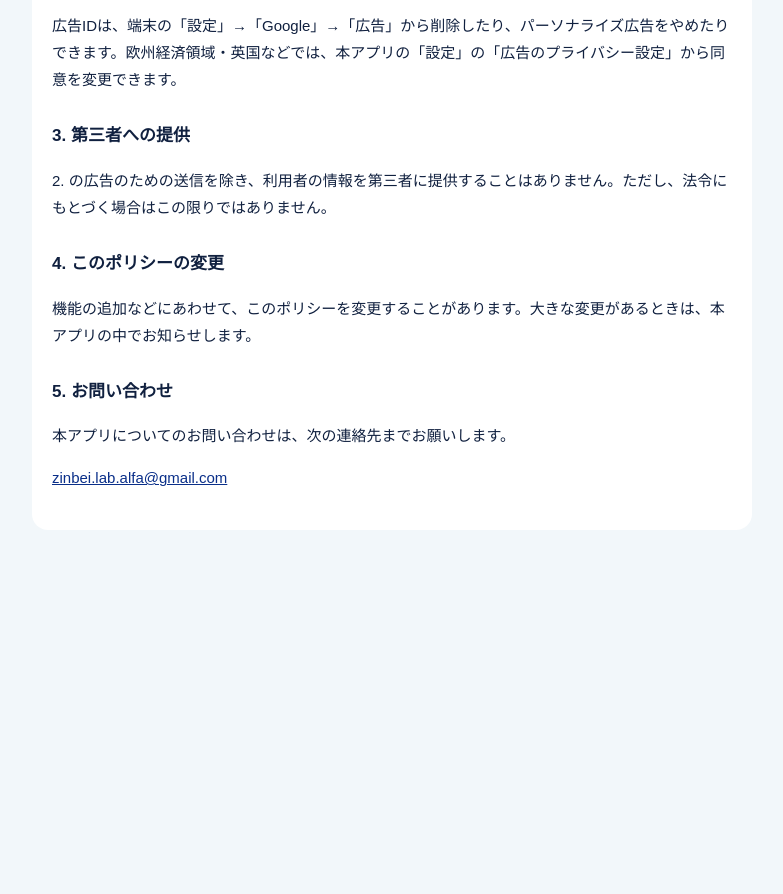
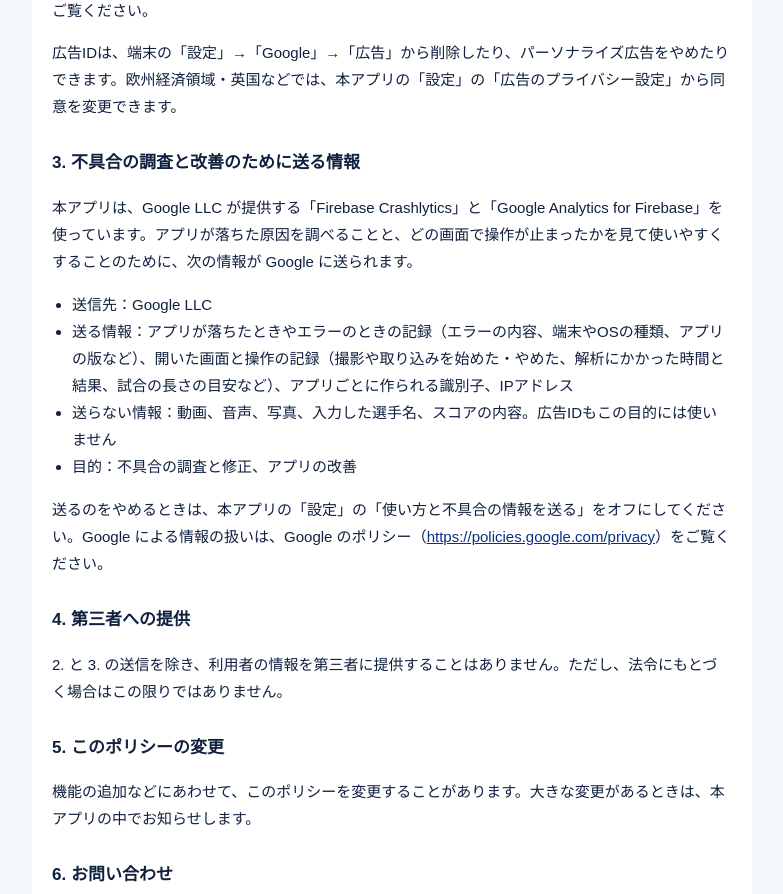
Before and after one commit to zinbei-lab/tenniscam, a plain HTML site: page index.html in a window 1280 px wide. Shown: the part 829-1723 px from the top of the page, without its empty margins (248-1031 px from the left). Before the commit the page ends 1423 px from the top, so only its background shows below. Drawn offline with Linux system fonts and the light colour scheme.

Commit message:
プライバシーポリシーを改定（Firebase Crashlytics / Analytics の項を追加）

```diff
--- a/index.html
+++ b/index.html
@@ -16,7 +16,7 @@ p,li{font-size:15px}ul{padding-left:20px}a{color:var(--navy)}
 </head>
 <body><main><article>
 <h1>プライバシーポリシー</h1>
-<p>制定日：2026年10月25日</p>
+<p>制定日：2026年10月25日<br>改定日：2026年10月28日</p>
 <p>TennisCam（以下「本アプリ」）は、利用者の情報を次のとおり扱います。</p>
 <h2>1. 端末の中だけで使う情報</h2>
 <p>本アプリは、次の情報を利用者の端末の中だけで使います。開発者のサーバーなど、端末の外には送りません。</p>
@@ -35,11 +35,20 @@ p,li{font-size:15px}ul{padding-left:20px}a{color:var(--navy)}
 </ul>
 <p>Google による情報の扱いは、Google のポリシー（<a href="https://policies.google.com/technologies/ads">https://policies.google.com/technologies/ads</a>）をご覧ください。</p>
 <p>広告IDは、端末の「設定」→「Google」→「広告」から削除したり、パーソナライズ広告をやめたりできます。欧州経済領域・英国などでは、本アプリの「設定」の「広告のプライバシー設定」から同意を変更できます。</p>
-<h2>3. 第三者への提供</h2>
-<p>2. の広告のための送信を除き、利用者の情報を第三者に提供することはありません。ただし、法令にもとづく場合はこの限りではありません。</p>
-<h2>4. このポリシーの変更</h2>
+<h2>3. 不具合の調査と改善のために送る情報</h2>
+<p>本アプリは、Google LLC が提供する「Firebase Crashlytics」と「Google Analytics for Firebase」を使っています。アプリが落ちた原因を調べることと、どの画面で操作が止まったかを見て使いやすくすることのために、次の情報が Google に送られます。</p>
+<ul>
+<li>送信先：Google LLC</li>
+<li>送る情報：アプリが落ちたときやエラーのときの記録（エラーの内容、端末やOSの種類、アプリの版など）、開いた画面と操作の記録（撮影や取り込みを始めた・やめた、解析にかかった時間と結果、試合の長さの目安など）、アプリごとに作られる識別子、IPアドレス</li>
+<li>送らない情報：動画、音声、写真、入力した選手名、スコアの内容。広告IDもこの目的には使いません</li>
+<li>目的：不具合の調査と修正、アプリの改善</li>
+</ul>
+<p>送るのをやめるときは、本アプリの「設定」の「使い方と不具合の情報を送る」をオフにしてください。Google による情報の扱いは、Google のポリシー（<a href="https://policies.google.com/privacy">https://policies.google.com/privacy</a>）をご覧ください。</p>
+<h2>4. 第三者への提供</h2>
+<p>2. と 3. の送信を除き、利用者の情報を第三者に提供することはありません。ただし、法令にもとづく場合はこの限りではありません。</p>
+<h2>5. このポリシーの変更</h2>
 <p>機能の追加などにあわせて、このポリシーを変更することがあります。大きな変更があるときは、本アプリの中でお知らせします。</p>
-<h2>5. お問い合わせ</h2>
+<h2>6. お問い合わせ</h2>
 <p>本アプリについてのお問い合わせは、次の連絡先までお願いします。</p>
 <p><a href="mailto:zinbei.lab.alfa@gmail.com">zinbei.lab.alfa@gmail.com</a></p>
 </article></main></body>
```
